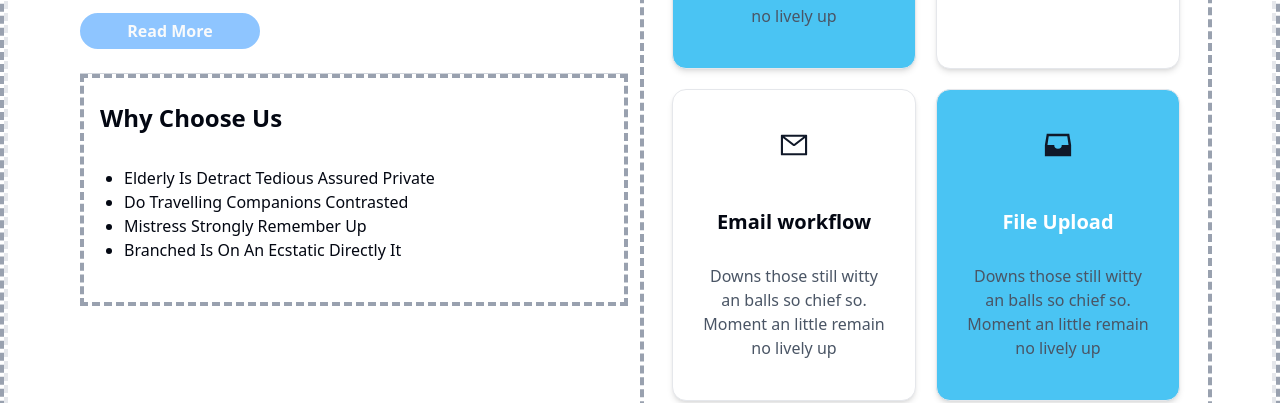
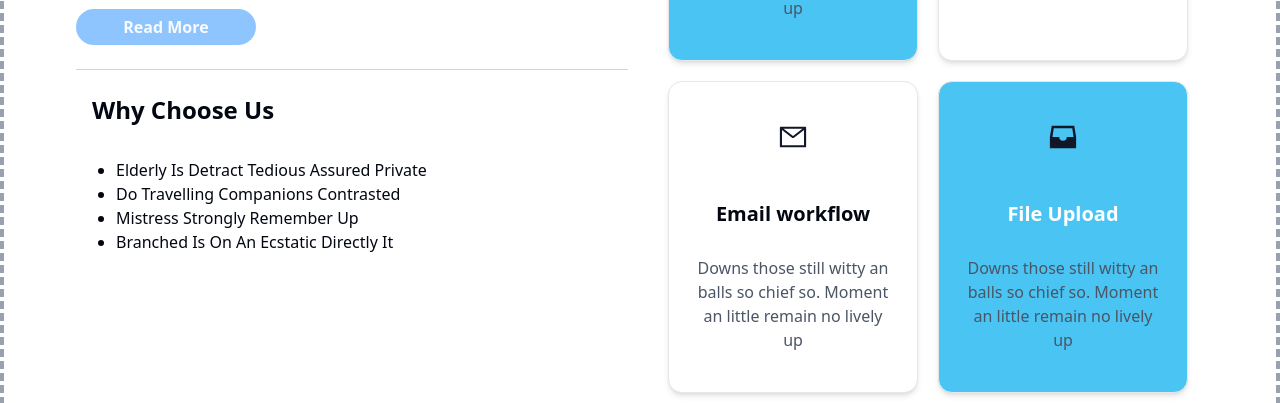
Before and after one commit to Omid2831/Softing, a React (Vite) app: page / in a window 1280 px wide. Shown: the part 1067-1470 px from the top of the page. Built offline with nearby package versions, Linux system fonts and the light colour scheme.

Commit message:
refactor: remove dashed borders from AboutUs, HighlightCard, and FooterContext components

```diff
--- a/src/features/about-us/AboutUs.jsx
+++ b/src/features/about-us/AboutUs.jsx
@@ -4,7 +4,7 @@ import HighlightCard from './CardList/HighlightCard';
 
 const AboutUs = () => {
     return (
-        <section className='container grid grid-cols-1 md:grid-cols-1 lg:grid-cols-2 border-4 border-dashed max-w-8xl px-15 py-7 mx-auto '>
+        <section className='container grid grid-cols-1 md:grid-cols-1 lg:grid-cols-2 max-w-8xl px-15 py-7 mx-auto '>
             {/** context left -  header text */}
             <HeaderContext />
             {/** CardLists */}
--- a/src/features/about-us/CardList/HighlightCard.jsx
+++ b/src/features/about-us/CardList/HighlightCard.jsx
@@ -17,7 +17,7 @@ const iconMap = {
 
 const HighlightCard = () => {
     return (
-        <section className="service grid grid-cols-1 md:grid-cols-2 lg:grid-cols-2 w-full border-4 border-dashed border-gray-400 px-3 py-5 gap-3 sm:px-5 sm:py-8 sm:gap-4 md:px-7 md:py-10 md:gap-5">
+        <section className="service grid grid-cols-1 md:grid-cols-2 lg:grid-cols-2 w-full px-3 py-5 gap-3 sm:px-5 sm:py-8 sm:gap-4 md:px-7 md:py-10 md:gap-5">
             {data.map((item) => {
                 const Icon = iconMap[item.icon];
 
--- a/src/features/about-us/context/FooterContext.jsx
+++ b/src/features/about-us/context/FooterContext.jsx
@@ -2,7 +2,7 @@ import React from 'react'
 
 const FooterContext = () => {
   return (
-    <section className='flex flex-col px-4 py-6 border-4 border-dashed border-gray-400'>
+    <section className='flex flex-col px-4 py-6'>
         {/** Footer heading */}
         <h2 className='text-2xl font-medium md:font-bold lg:font-extrabold mb-4 text-left md:text-left lg:text-left'>Why Choose Us</h2>
         <ul className='list-disc px-6 py-4'>
```
